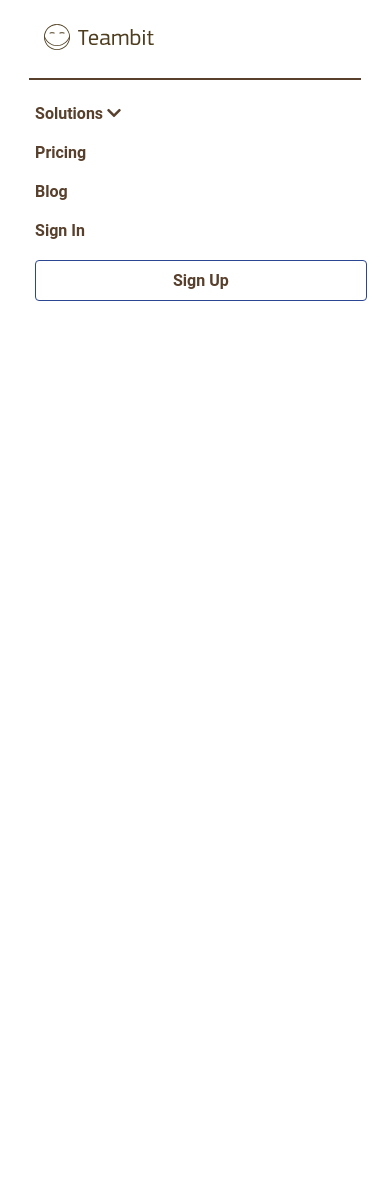
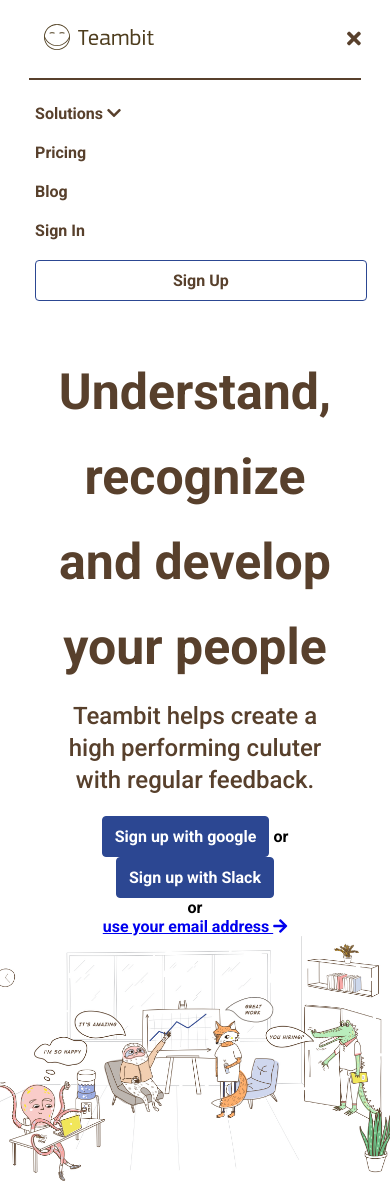
Before and after one commit to tommasovenza/node-sass-teambit, a website: page index.html in a window 390 px wide. Shown: the top 1184 px of the page. Before the commit the page ends 844 px from the top, so only its background shows below. Drawn offline with Linux system fonts and the light colour scheme.

Commit message:
upload hero section

```diff
--- a/index.html
+++ b/index.html
@@ -3,7 +3,11 @@
 <head>
     <meta charset="UTF-8">
     <meta name="viewport" content="width=device-width, initial-scale=1.0">
+    <!-- roboto google font -->
+    <link href="https://fonts.googleapis.com/css2?family=Roboto:wght@300;400;500;700&display=swap" rel="stylesheet">
+    <!-- font awesome -->
     <link rel="stylesheet" href="https://cdnjs.cloudflare.com/ajax/libs/font-awesome/5.13.1/css/all.min.css">
+    <!-- custom css -->
     <link rel="stylesheet" href="dist/app.css">
     <title>Primi passi con SASS</title>
 </head>
@@ -32,6 +36,12 @@
                             <li><a href="#">Sign Up</a></li>
                         </ul>
                     </nav>
+
+                    <!-- icona x che appare alla media queries di 900px -->
+                    <div class="nascosto">
+                        <i class="fas fa-times"></i>
+                    </div>
+
                 </div>
             </div>
         </header>
@@ -39,8 +49,24 @@
 
         <!-- inizio hero section -->
         <div class="hero-section">
-            <div class="text">
 
+            <div class="caption">
+                <h1>Understand, recognize and develop your people</h1>
+                <p>Teambit helps create a high performing culuter with regular feedback.</p>
+
+                <div class="buttons">
+                    <a href="#">Sign up with google</a>
+
+                    <span>or</span>
+
+                    <a href="#">Sign up with Slack</a>
+                </div>
+
+                <span>or</span> <a href="#">use your email address <i class="fas fa-arrow-right"></i> </a>
+            </div>
+
+            <div class="image">
+                <img src="img/illustration-main.jpg" alt="immagine">
             </div>
         </div>
 
--- a/src/scss/app.scss
+++ b/src/scss/app.scss
@@ -3,7 +3,6 @@
     border: 1px solid #2c4792;
     padding: 10px 12px;
     border-radius: 4px;
-
 }
 
 * {
@@ -12,9 +11,18 @@
     box-sizing: border-box;
 }
 
+// variabile colore
+$primary_color: #58402c;
+
 body {
     font-family: 'roboto', sans-serif;
     font-weight: bold;
+}
+
+h1 {
+    font-size: 60px;
+    line-height: 85px;
+    color: $primary_color;
 }
 
 header {
@@ -31,6 +39,7 @@
     }
 
     ul li:last-child:hover {
+
         background-color: #2c4792;
 
         a {
@@ -40,7 +49,7 @@
 
     a {
         text-decoration: none;
-        color: #58402c;
+        color: $primary_color;
     }
 
     a:hover {
@@ -59,10 +68,18 @@
     justify-content: space-between;
     align-items: center;
     height: 100%;
-    border-bottom: 2px solid #58402c;
+    border-bottom: 2px solid $primary_color;
 
     .logo {
         margin-left: 15px;
+    }
+
+    .nascosto {
+        display: none;
+    }
+
+    .fa-times {
+        font-size: 20px;
     }
 }
 
@@ -84,6 +101,11 @@
         width: 100%;
     }
 
+    .nascosto {
+        display: block!important;
+        color: $primary_color;
+    }
+
     .nav-container li {
         margin-top: 20px;
     }
@@ -92,5 +114,74 @@
         width: 85%;
         text-align: center;
     }
+}
+
+.hero-section {
+
+    padding: 20px;
+    display: flex;
+    justify-content: space-evenly;
+
+    .caption {
+
+        a {
+            display: block;
+        }
+
+        p {
+            margin-top: 10px;
+            font-weight: 500;
+            font-size: 24px;
+            line-height: 32px;
+            color: $primary_color;
+            max-width: 600px;
+        }
+
+        .buttons {
+            margin-top: 20px;
+
+            a {
+                @include btn-test;
+                text-decoration: none;
+                color: #fff;
+                background-color: #2c4792;
+                display: inline-block;
+            }
+        }
 
     }
+
+    img {
+        width: 500px;
+    }
+}
+
+// media queries hero-section
+@media screen and (max-width: 900px) {
+
+    h1 {
+        font-size: 50px;
+        text-align: center;
+    }
+
+    .hero-section {
+        margin-top: 250px;
+        flex-direction: column;
+
+        .caption {
+            display: flex;
+            text-align: center;
+            flex-direction: column;
+            align-items: center;
+        }
+
+        .image {
+            display: flex;
+            justify-content: center;
+        }
+
+        img {
+            width: 400px;
+        }
+    }
+}
```
Also changed, not shown: dist/app.css. Lines whose indentation alone changed are shown as unchanged.
